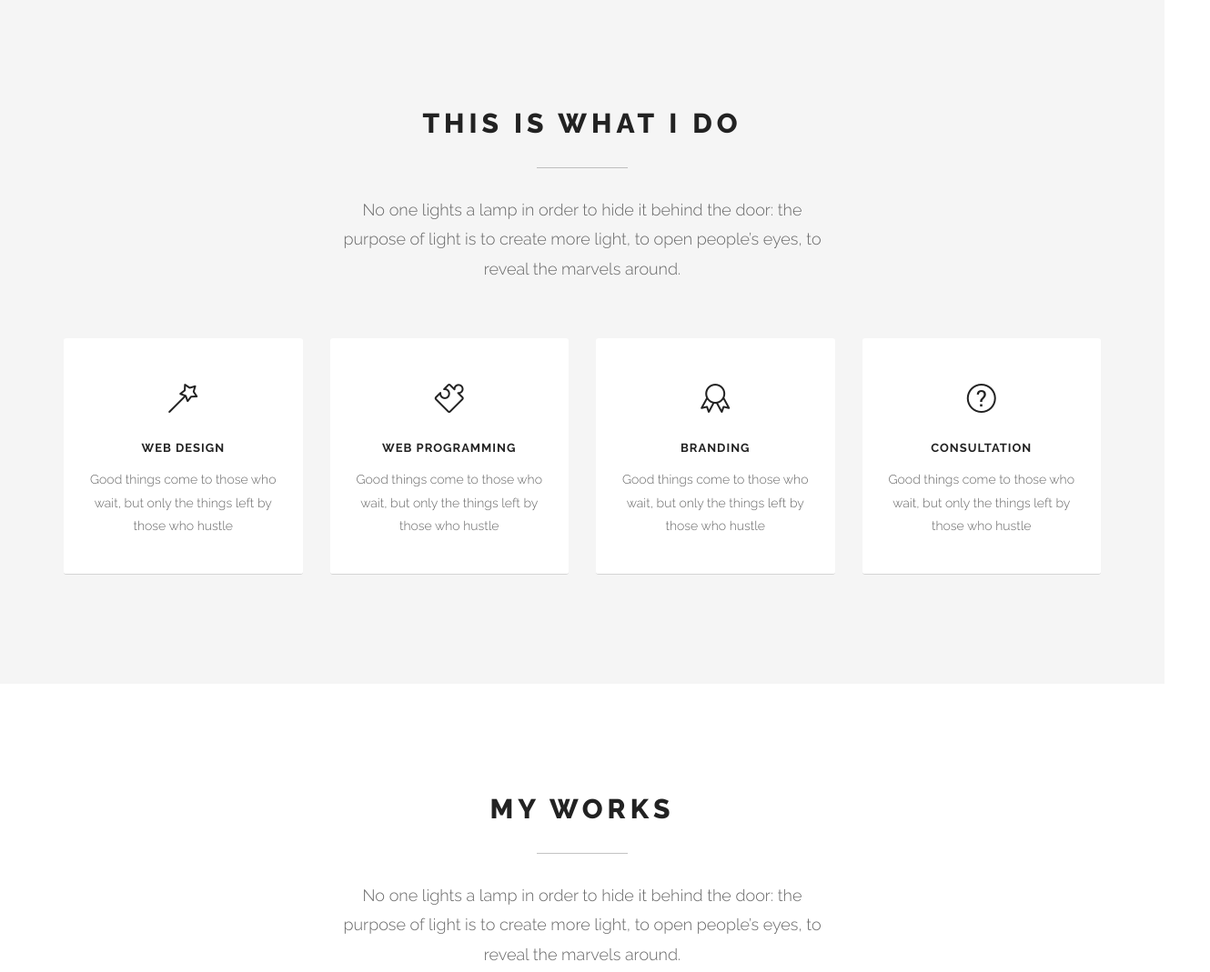
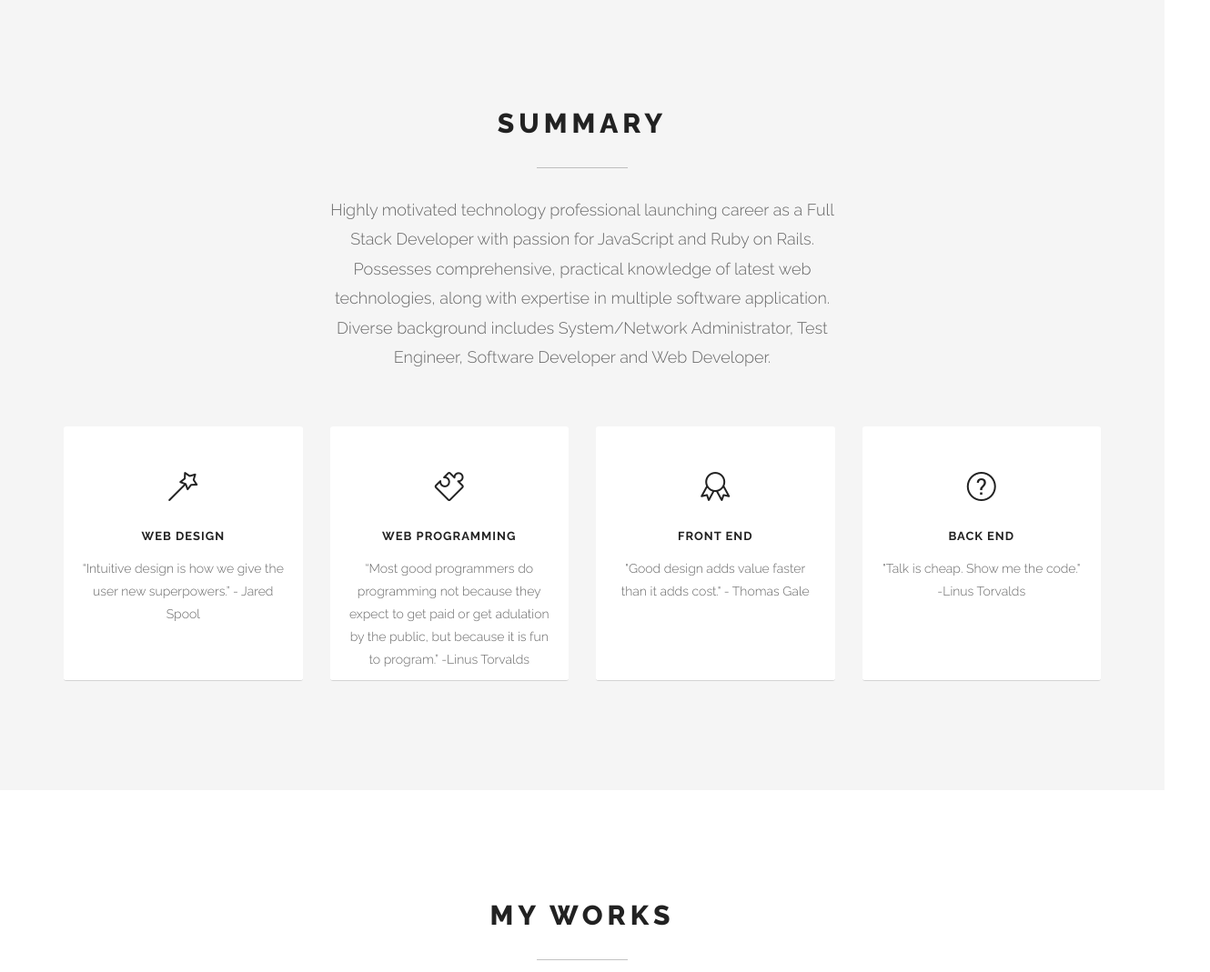
Before and after one commit to tshiwakoti/tshiwakoti-portfolio, a plain HTML site: page index.html in a window 1280 px wide. Shown: the part 853-1922 px from the top of the page at 91% size, 1330 px wide, since content can reach past the window. Drawn offline with Linux system fonts and the light colour scheme.

Commit message:
recent work & summary modified

```diff
--- a/assets/css/style.css
+++ b/assets/css/style.css
@@ -403,6 +403,7 @@ textarea.form-control {
 	text-align: center;
 	padding: 40px 20px;
 	margin: 0 0 20px;
+	height: 280px;
 }
 
 .iconbox-icon {
--- a/index.html
+++ b/index.html
@@ -95,10 +95,11 @@
 				<div class="col-sm-6 col-sm-offset-3">
 
 					<div class="pfblock-header wow fadeInUp">
-						<h2 class="pfblock-title">This is what I do</h2>
+						<h2 class="pfblock-title"> Summary </h2>
 						<div class="pfblock-line"></div>
 						<div class="pfblock-subtitle">
-							No one lights a lamp in order to hide it behind the door: the purpose of light is to create more light, to open people’s eyes, to reveal the marvels around.
+							Highly motivated technology professional launching career as a Full Stack Developer with passion for JavaScript and Ruby on Rails. Possesses comprehensive, practical knowledge of latest web technologies, along with expertise in multiple software application. Diverse background includes System/Network Administrator, Test Engineer, Software Developer and Web Developer.
+
 						</div>
 					</div>
 
@@ -117,7 +118,7 @@
 						<div class="iconbox-text">
 							<h3 class="iconbox-title">Web Design</h3>
 							<div class="iconbox-desc">
-								Good things come to those who wait, but only the things left by those who hustle
+								“Intuitive design is how we give the user new superpowers.”  - Jared Spool
 							</div>
 						</div>
 					</div>
@@ -133,7 +134,7 @@
 						<div class="iconbox-text">
 							<h3 class="iconbox-title">Web Programming</h3>
 							<div class="iconbox-desc">
-								Good things come to those who wait, but only the things left by those who hustle
+								“Most good programmers do programming not because they expect to get paid or get adulation by the public, but because it is fun to program.” -Linus Torvalds
 							</div>
 						</div>
 					</div>
@@ -147,9 +148,9 @@
 							<span class="icon-badge"></span>
 						</div>
 						<div class="iconbox-text">
-							<h3 class="iconbox-title">Branding</h3>
+							<h3 class="iconbox-title">Front End </h3>
 							<div class="iconbox-desc">
-								Good things come to those who wait, but only the things left by those who hustle
+								"Good design adds value faster than it adds cost." - Thomas Gale
 							</div>
 						</div>
 					</div>
@@ -163,9 +164,9 @@
 							<span class="icon-question"></span>
 						</div>
 						<div class="iconbox-text">
-							<h3 class="iconbox-title">Consultation</h3>
+							<h3 class="iconbox-title">Back End</h3>
 							<div class="iconbox-desc">
-								Good things come to those who wait, but only the things left by those who hustle
+								"Talk is cheap. Show me the code." -Linus Torvalds
 							</div>
 						</div>
 					</div>
@@ -190,7 +191,7 @@
 						<h2 class="pfblock-title">My works</h2>
 						<div class="pfblock-line"></div>
 						<div class="pfblock-subtitle">
-							No one lights a lamp in order to hide it behind the door: the purpose of light is to create more light, to open people’s eyes, to reveal the marvels around.
+							Here's list of some of my recent projects.
 						</div>
 					</div>
 
@@ -375,7 +376,7 @@
 				</div>
 
 				<div class="col-md-12 col-lg-12 calltoaction-btn wow slideInRight" data-wow-delay=".3s">
-					<a href="#contact" class="btn btn-lg">Hire Me</a>
+					<a href="mailto:tshiwakoti@outlook.com" class="btn btn-lg">Hire Me</a>
 				</div>
 
 			</div><!-- .row -->
@@ -449,10 +450,9 @@
 				<div class="col-sm-12">
 
 					<ul class="social-links">
-						<li><a href="index.html#" class="wow fadeInUp"><i class="fa fa-facebook"></i></a></li>
-						<li><a href="index.html#" class="wow fadeInUp" data-wow-delay=".1s"><i class="fa fa-twitter"></i></a></li>
-						<li><a href="index.html#" class="wow fadeInUp" data-wow-delay=".2s"><i class="fa fa-google-plus"></i></a></li>
-						<li><a href="index.html#" class="wow fadeInUp" data-wow-delay=".4s"><i class="fa fa-pinterest"></i></a></li>
+						<li><a href="https://www.facebook.com/abhirockon#" class="wow fadeInUp"><i class="fa fa-facebook"></i></a></li>
+						<li><a href="https://twitter.com/shiwakoti_abhi#" class="wow fadeInUp" data-wow-delay=".1s"><i class="fa fa-twitter"></i></a></li>
+						<li><a href="https://plus.google.com/u/0/+abhishekShiwakoti/posts#" class="wow fadeInUp" data-wow-delay=".2s"><i class="fa fa-google-plus"></i></a></li>
 						<li><a href="index.html#" class="wow fadeInUp" data-wow-delay=".5s"><i class="fa fa-envelope"></i></a></li>
 					</ul>
 
```
